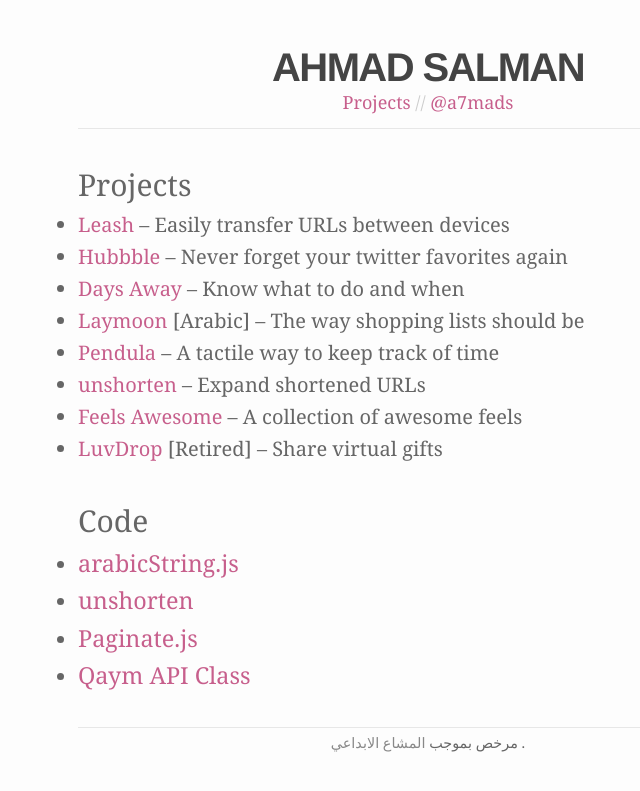
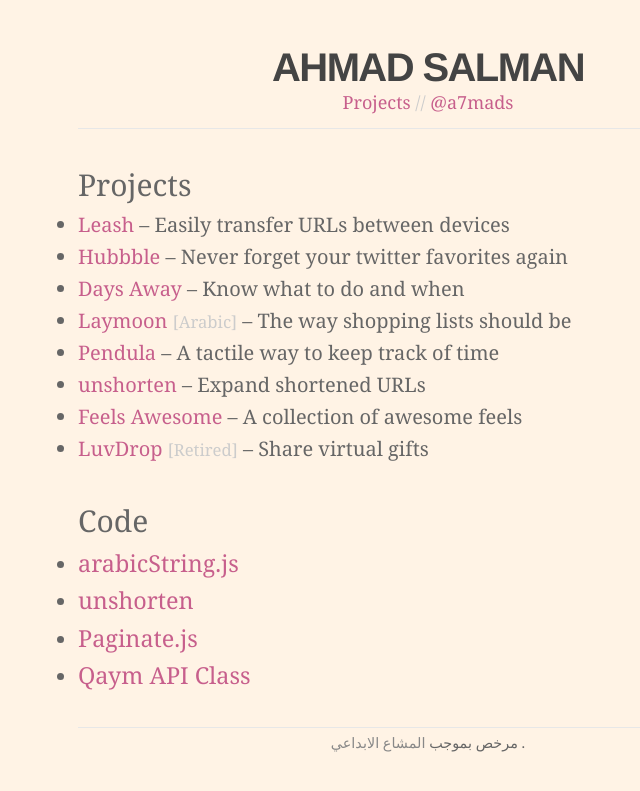
Before and after one commit to githubber/ahmads.github.com, a Jekyll site: the page built from projects/index.md, in a window 1280 px wide. Shown: the top 791 px of the page, without its empty margins (275-915 px from the left). Built offline with Jekyll 4.4.1, drawn with Linux system fonts in a browser that asks for light colours; some web fonts are replaced; Markdown is read by kramdown in place of the engine named in the settings.

Commit message:
change background color

```diff
--- a/css/screen.css
+++ b/css/screen.css
@@ -7,7 +7,7 @@
 }
 
 body {
-	background-color: #FDFDFD;
+	background-color: #fff3e5;
 	margin: 0;
 	direction: rtl;
 	border-top: 0;
--- a/projects/index.md
+++ b/projects/index.md
@@ -9,11 +9,11 @@
 * [Leash](http://leash.co) – Easily transfer URLs between devices
 * [Hubbble](http://hubbble.co) – Never forget your twitter favorites again
 * [Days Away](https://itunes.apple.com/us/app/days-away-countdown-list/id459200849?mt=8) – Know what to do and when
-* [Laymoon](https://itunes.apple.com/us/app/lymwn-qaymt-mqady-w-tswq/id670554449?mt=8) [Arabic] – The way shopping lists should be
+* [Laymoon](https://itunes.apple.com/us/app/lymwn-qaymt-mqady-w-tswq/id670554449?mt=8) <small class="faded">[Arabic]</small> – The way shopping lists should be
 * [Pendula](https://itunes.apple.com/us/app/pendula/id647592235?mt=8) – A tactile way to keep track of time
 * [unshorten](https://itunes.apple.com/us/app/unshorten/id547680908?mt=8) – Expand shortened URLs
 * [Feels Awesome](http://feelsawesome.as.sa) – A collection of awesome feels
-* [LuvDrop](http://luvdrop.me) [Retired] – Share virtual gifts
+* [LuvDrop](http://luvdrop.me) <small class="faded">[Retired]</small> – Share virtual gifts
 
 ##Code
 
```
